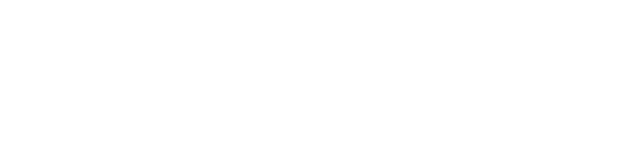
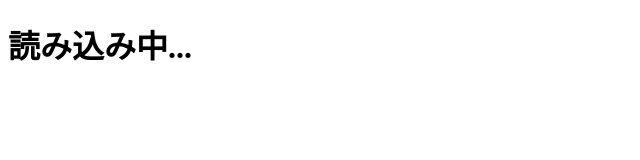
Before and after one commit to testkundayo/op, a plain HTML site: page index.html in a window 1280 px wide. Shown: the whole page, without its empty margins (0-640 px from the left). Drawn offline with Linux system fonts and the light colour scheme.

Commit message:
Update index.html

```diff
--- a/index.html
+++ b/index.html
@@ -4,5 +4,7 @@
     <meta charset="UTF-8" />
     <title>Document</title>
   </head>
-  <body></body>
+  <body>
+    <h1>読み込み中...</h1>
+  </body>
 </html>
```
